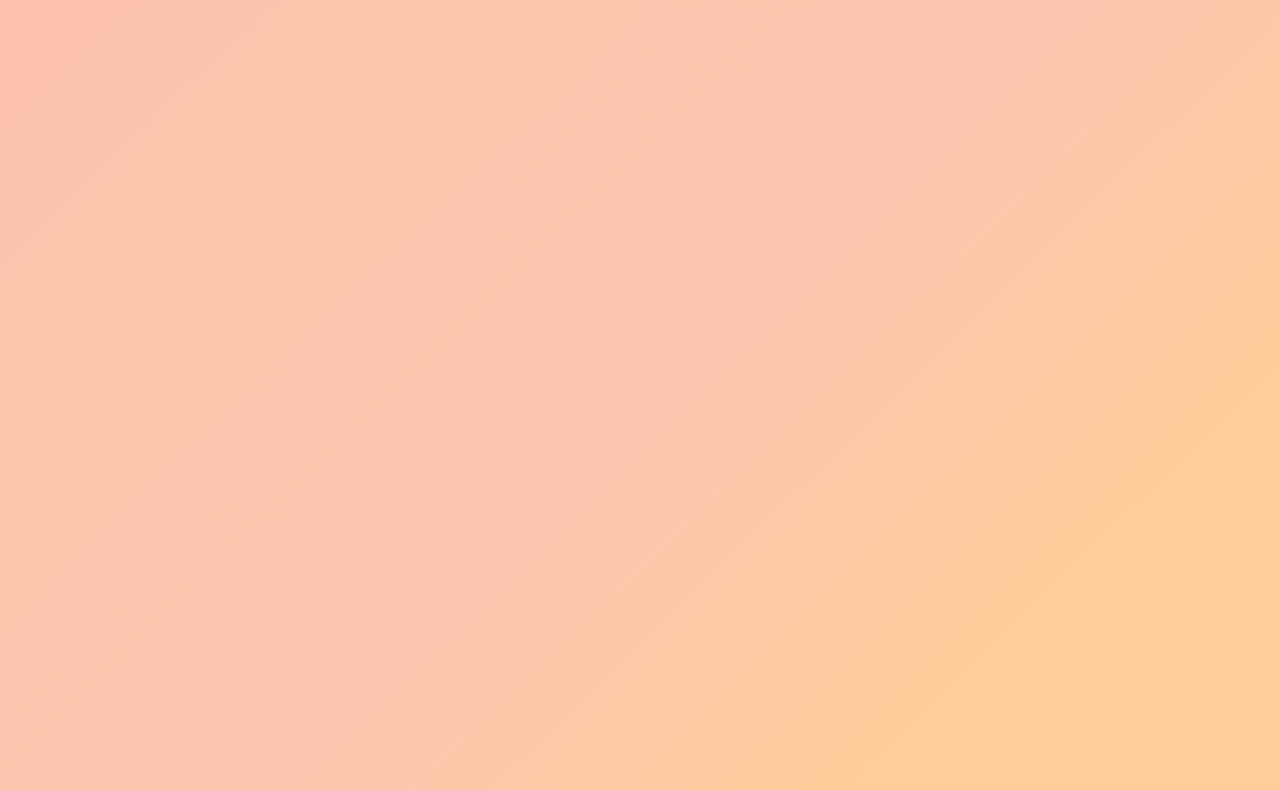
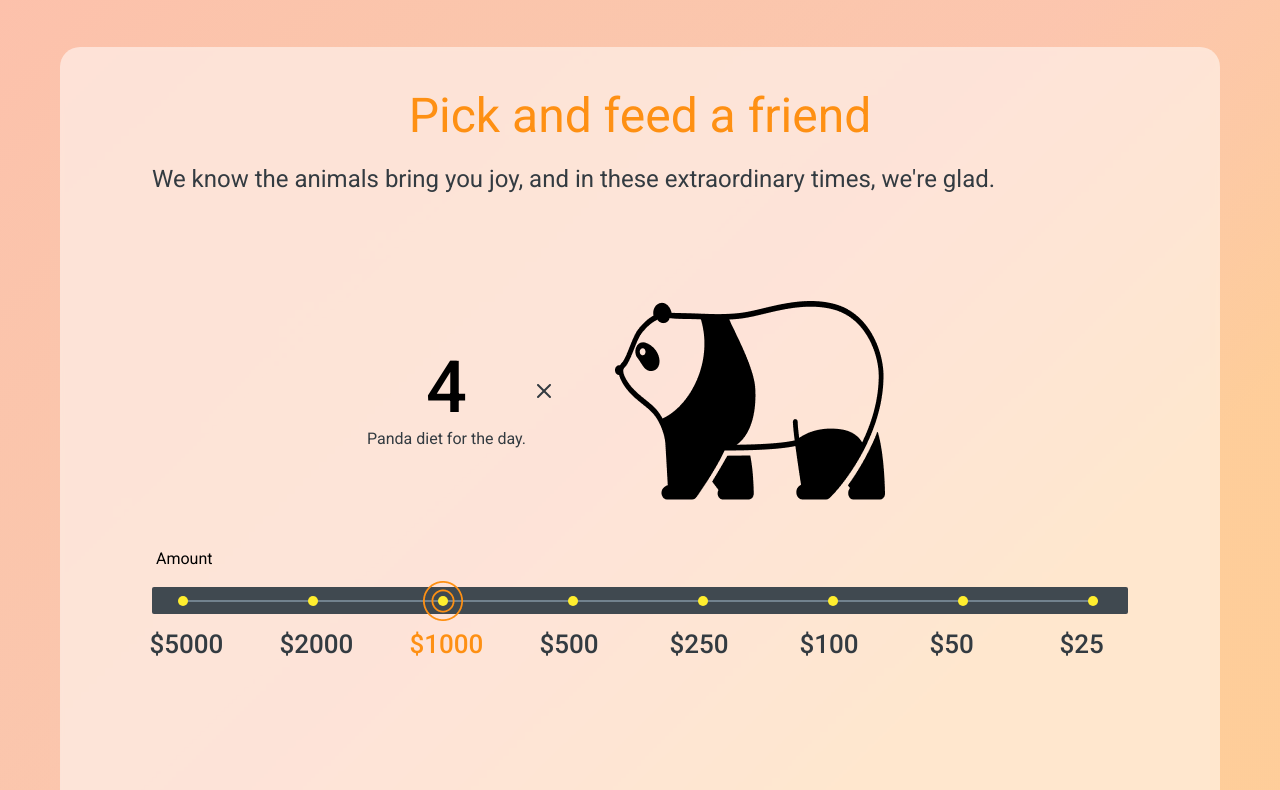
Before and after one commit to g0sie/online-zoo, a plain HTML site: page pages/donate/index.html in a window 1280 px wide. Shown: the part 757-1547 px from the top of the page. Drawn offline with Linux system fonts and the light colour scheme.

Commit message:
feat(pick-and-feed): add amount progress bar

```diff
--- a/assets/styles/start.css
+++ b/assets/styles/start.css
@@ -21,3 +21,15 @@ section {
   margin: 0 auto;
   width: 100%;
 }
+
+/* hide arrows from input type number */
+/* Chrome, Safari, Edge, Opera */
+input::-webkit-outer-spin-button,
+input::-webkit-inner-spin-button {
+  -webkit-appearance: none;
+  margin: 0;
+}
+/* Firefox */
+input[type="number"] {
+  -moz-appearance: textfield;
+}
--- a/pages/donate/index.html
+++ b/pages/donate/index.html
@@ -19,6 +19,7 @@
     <link rel="stylesheet" href="../../assets/styles/header.css" />
     <link rel="stylesheet" href="../../assets/styles/footer.css" />
     <link rel="stylesheet" href="style.css" />
+    <script src="script.js" defer></script>
   </head>
   <body>
     <header>
@@ -51,7 +52,55 @@
       </nav>
     </header>
     <div class="panda-bg"></div>
-    <section class="pick-and-feed"></section>
+    <section class="pick-and-feed">
+      <div class="container">
+        <h3>THE ZOO HAS OFFICIALLY REOPENED BUT WE STILL NEED YOUR HELP!</h3>
+        <p>
+          Even though the Zoo has been able to reopen, we are at a greatly
+          reduced capacity with educational programs and public and private
+          events cancelled or postponed for additional months. We need you now
+          more than ever to help ensure that we overcome these challenges. We
+          have been actively raising funds in the community, and we are grateful
+          for the generosity. But much more support is still needed, and we need
+          your help! Please consider a gift today &#8211; no matter what size
+          &#8211; to help us sustain our mission.
+        </p>
+        <h3 class="orange">Donation Information</h3>
+        <div class="donate">
+          <h2>Pick and feed a friend</h2>
+          <p class="subtitle">
+            We know the animals bring you joy, and in these extraordinary times,
+            we&apos;re glad.
+          </p>
+          <div class="diets">
+            <p class="number">4</p>
+            <p class="text">Panda diet for the day.</p>
+          </div>
+          <img
+            class="x"
+            src="../../assets/icons/x_icon.svg"
+            alt="times symbol"
+          />
+          <img
+            src="../../assets/images/animals-widget.png"
+            alt="panda"
+            class="panda"
+          />
+          <p class="label">Amount</p>
+          <div class="buttons">
+            <button class="radio dol5000"></button>
+            <button class="radio dol2000"></button>
+            <button class="radio dol1000" id="clicked"></button>
+            <button class="radio dol500"></button>
+            <button class="radio dol250"></button>
+            <button class="radio dol100"></button>
+            <button class="radio dol50"></button>
+            <button class="radio dol25"></button>
+            <div class="line"></div>
+          </div>
+        </div>
+      </div>
+    </section>
     <footer>
       <div class="container">
         <a class="logo" href="../../index.html"
--- /dev/null
+++ b/pages/donate/script.js
@@ -0,0 +1,13 @@
+"use strict";
+
+let radios = document.querySelectorAll("button.radio");
+let clickedRadio = document.getElementById("clicked");
+console.log(radios);
+
+radios.forEach((radio) => {
+  radio.addEventListener("click", () => {
+    clickedRadio.id = null;
+    radio.id = "clicked";
+    clickedRadio = radio;
+  });
+});
--- a/pages/donate/style.css
+++ b/pages/donate/style.css
@@ -9,3 +9,198 @@
   height: 1482px;
   background-image: var(--orange-gradient);
 }
+
+.pick-and-feed h3 {
+  margin-top: 40px;
+  height: 47px;
+  color: white;
+}
+
+.pick-and-feed .container > p {
+  margin-top: 10px;
+  height: 94px;
+  color: white;
+  font-weight: 500;
+}
+
+.pick-and-feed h3.orange {
+  margin-top: 40px;
+  height: 47px;
+  color: #fe9013;
+}
+
+.pick-and-feed .donate {
+  position: relative;
+  height: 964px;
+  margin-top: 60px;
+  margin-bottom: 180px;
+  padding-top: 40px;
+  padding-bottom: 62px;
+  padding-left: 92px;
+  padding-right: 92px;
+
+  background: rgba(255, 255, 255, 0.52);
+  backdrop-filter: blur(2px);
+  border-radius: 20px;
+  color: var(--black-blue);
+}
+
+.donate h2 {
+  height: 58px;
+  text-align: center;
+  color: #fe9013;
+}
+
+.donate .subtitle {
+  margin-top: 20px;
+  height: 29px;
+}
+
+.donate .diets {
+  margin-top: 165px;
+  margin-left: 215px;
+  width: 159px;
+  text-align: center;
+}
+
+.donate .diets .number {
+  height: 58px;
+  font-weight: 500;
+  font-size: 72px;
+  line-height: 80%;
+  color: black;
+}
+
+.donate .diets .text {
+  margin-top: 11px;
+  height: 22px;
+}
+
+.donate .x {
+  position: absolute;
+  top: 337px;
+  left: 477px;
+}
+
+.donate .panda {
+  position: absolute;
+  top: 207px;
+  left: 555px;
+}
+
+.donate .label {
+  margin-top: 98px;
+  margin-left: 4px;
+  width: 57px;
+  height: 22px;
+  color: black;
+}
+
+.donate .buttons {
+  position: relative;
+  display: flex;
+  align-items: center;
+  justify-content: space-between;
+
+  height: 27px;
+  margin-top: 17px;
+  margin-bottom: 12px;
+  padding-left: calc(26px - 15px);
+  padding-right: calc(30px - 15px);
+
+  border-radius: 2px;
+  background-color: #404950;
+}
+
+.donate .buttons .line {
+  position: absolute;
+  top: 13px;
+  left: 31px;
+
+  height: 2px;
+  width: 915px;
+  background-color: #72828e;
+}
+
+.donate .buttons .radio {
+  position: relative;
+  align-self: center;
+  align-items: center;
+  width: 40px;
+  height: 40px;
+  border: 15px solid transparent;
+  border-radius: 50%;
+  background: #ffee2e padding-box;
+  z-index: 1;
+}
+
+.radio:hover::before {
+  content: "";
+  display: block;
+  width: 40px;
+  height: 40px;
+  translate: -15px -15px;
+  background: url("../../assets/icons/roller_icon.png");
+  opacity: 0.5;
+}
+
+.radio#clicked::before {
+  content: "";
+  display: block;
+  width: 40px;
+  height: 40px;
+  translate: -15px -15px;
+  background: url("../../assets/icons/roller_icon.png");
+  opacity: 1;
+}
+
+.radio::after {
+  position: absolute;
+  top: calc(9px + 21px);
+  left: calc(-57px / 2);
+  width: 57px;
+  height: 36px;
+
+  font-weight: 500;
+  font-size: 26px;
+  line-height: 140%;
+  color: var(--black-blue);
+  text-align: left;
+}
+
+.radio.dol5000::after {
+  content: "$5000";
+}
+
+.radio.dol2000::after {
+  content: "$2000";
+}
+
+.radio.dol1000::after {
+  content: "$1000";
+}
+
+.radio.dol500::after {
+  content: "$500";
+}
+
+.radio.dol250::after {
+  content: "$250";
+}
+
+.radio.dol100::after {
+  content: "$100";
+}
+
+.radio.dol50::after {
+  content: "$50";
+}
+
+.radio.dol25::after {
+  content: "$25";
+}
+
+.radio:hover:after,
+.radio#clicked::after {
+  color: #fe9013;
+}
```
Also changed, not shown: assets/icons/roller_icon.png (added), assets/icons/x_icon.svg (added), assets/images/animals-widget.png (added).
